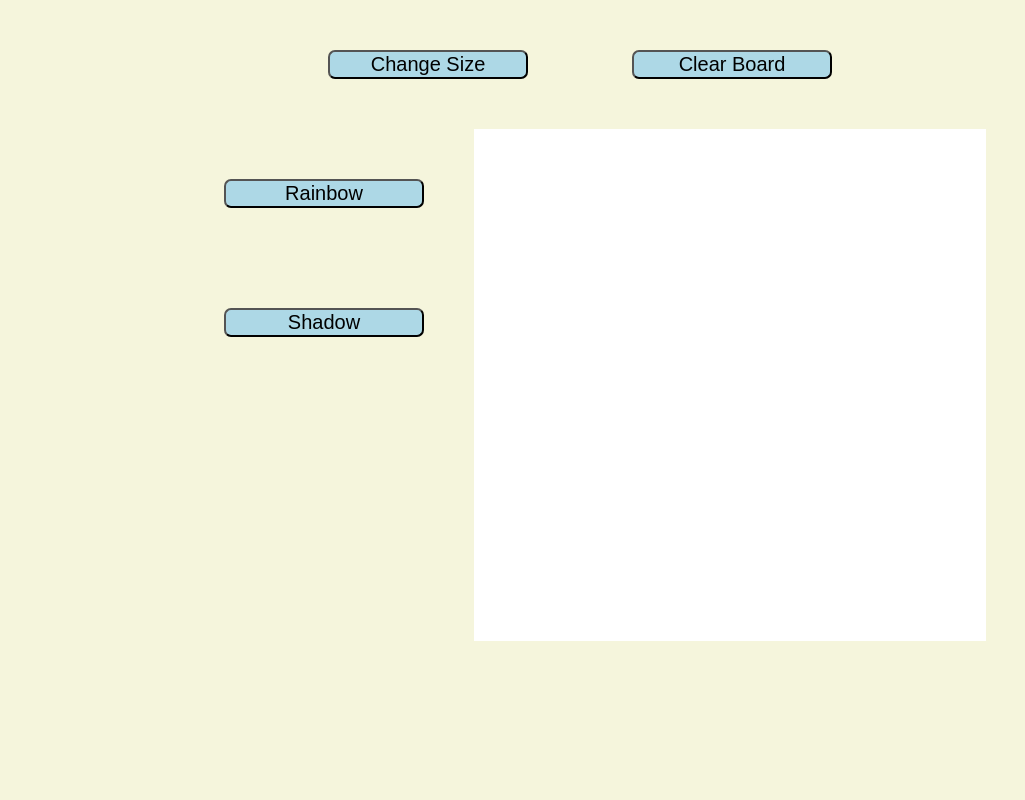
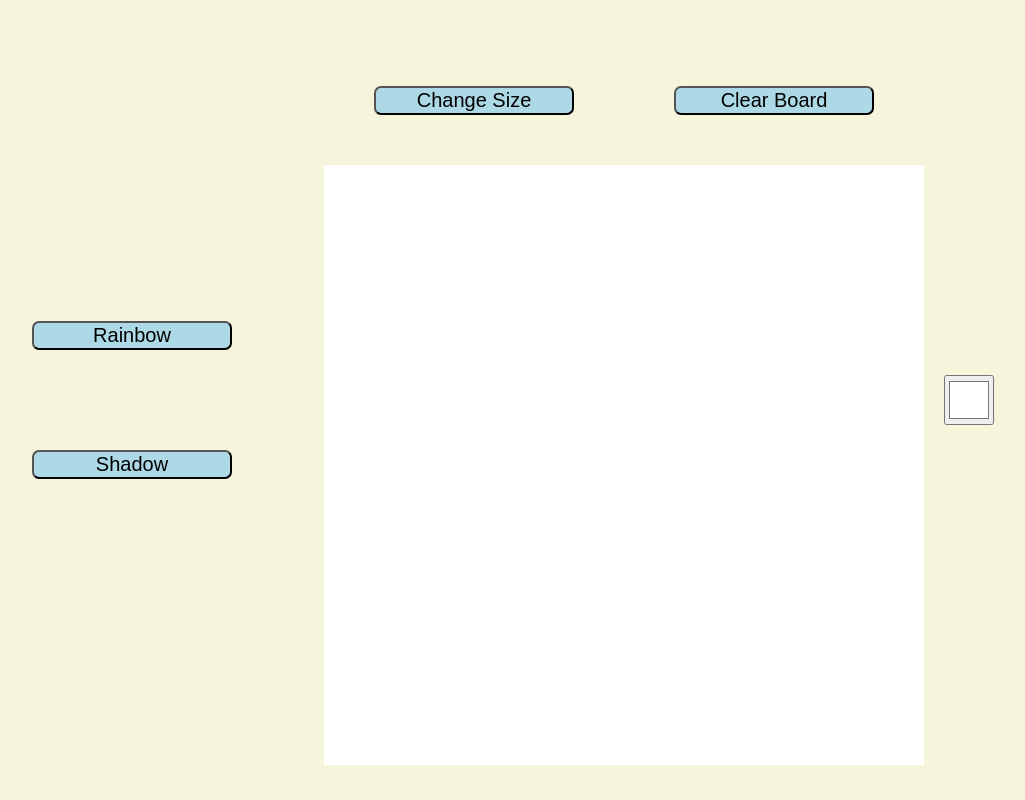
Before and after one commit to mtimaN/Etch-a-Sketch, a plain HTML site: page index.html in a window 1280 px wide. Shown: the whole page, without its empty margins (60-1085 px from the left). Drawn offline with Linux system fonts and the light colour scheme.

Commit message:
Fixed shading. Centered canvas - restructured layout.

```diff
--- a/index.html
+++ b/index.html
@@ -8,23 +8,28 @@
 </head>
 <body>
     <div class="main">
-        <div class="buttons">
-            <button onclick="changeSize()" class="size-button"> Change Size</button>
-            <button onclick="clearBoard(size)" class="clear-button"> Clear Board</button>
+        <div class="side-buttons">
+            <div class="rainbow-container">
+                <button onclick="rainbow()" class="rainbow-button">Rainbow</button>
+            </div>
+            <div class="shadow-container">
+                <button onclick="shadow()" class="rainbow-button">Shadow</button>
+            </div>
         </div>
         <div class="center">
-            <div class="side-buttons">
-                <div class="rainbow-container">
-                    <button onclick="rainbow()" class="rainbow-button">Rainbow</button>
-                <div class="shadow-container">
-                    <button onclick="shadow()" class="rainbow-button">Shadow</button>
-                </div>
-                </div>
+            <div class="buttons">
+                <button onclick="changeSize()" class="size-button"> Change Size</button>
+                <button onclick="clearBoard(size)" class="clear-button"> Clear Board</button>
             </div>
+
             <div class="canvas">
                 <script src="scripts/main.js"></script>
             </div>
         </div>
+        <div class="select-colors">
+            <input class="color-picker" type="color" value="#ffffff" />
+        </div>
+        </div>
     </div>
 </body>
 </html>
--- a/scripts/main.js
+++ b/scripts/main.js
@@ -1,5 +1,8 @@
-var canvas_size = 512;
-var size = 16;
+const DEFAULT_SIZE = 16;
+const DEFAULT_CANVAS_SIZE = 600;
+
+var canvas_size = 600;
+var size = DEFAULT_SIZE;
 
 function clearGrid(size) {
     let pixels = document.getElementsByClassName("pixel");
@@ -39,13 +42,12 @@ function createGrid(size) {
 }
 
 function shadow() {
-    clearBoard(size);
     let pixels = document.getElementsByClassName("pixel");
     for (let i = 0; i < pixels.length; ++i) {
         pixels[i].onmouseover = function() {
-            let r = Number(pixels[i].style.backgroundColor.substring(4, 7));
-            let g = Number(pixels[i].style.backgroundColor.substring(9, 12));
-            let b = Number(pixels[i].style.backgroundColor.substring(14, 17));
+            let string = pixels[i].style.backgroundColor.replace(/rgb\(/g, "");
+            string = string.replace(/\)/g, "");
+            [r, g, b] = string.split(",");
             r -= 26;
             g -= 26;
             b -= 26;
@@ -55,14 +57,15 @@ function shadow() {
                 g = 0;
             if (b < 0)
                 b = 0;
+
+            console.log(r, g, b);
             pixels[i].style.backgroundColor = "#" + (r << 16 | g << 8 | b).toString(16);
-            console.log(r, g, b);
         }
     }
 }
 
 function rainbow() {
-    clearBoard(size);
+    clearBoard(size);const colorPicker = document.getElementById('colorPicker')
     let pixels = document.getElementsByClassName("pixel");
     console.log(pixels.length);
     for (let i = 0; i < pixels.length; ++i) {
--- a/styles/style.css
+++ b/styles/style.css
@@ -4,7 +4,7 @@ body {
 
 .main {
    display: flex;
-   flex-direction: column;
+   flex-direction: row;
    align-items: center;
    min-height: 100vh;
    justify-content: flex-start;
@@ -25,14 +25,34 @@ body {
    padding: 0px;
    background-color: white;
    flex-wrap: wrap;
-   width: 512px;
-   height: 512px;
+   width: 600px;
+   height: 600px;
 }
 
 .center {
    display: flex;
-   justify-content: flex-start;
+   flex-direction: column;
 }
+
+.side-buttons {
+   display: flex;
+   flex-direction: column;
+   justify-content: center;
+   align-items: center;
+   height: 100vh;
+   width: 30vw;
+}
+
+.buttons {
+   display: flex;
+}
+
 .pixel {
    margin: 0px;
 }
+
+.color-picker {
+   margin: 20px;
+   width: 50px;
+   height: 50px;
+}
```
